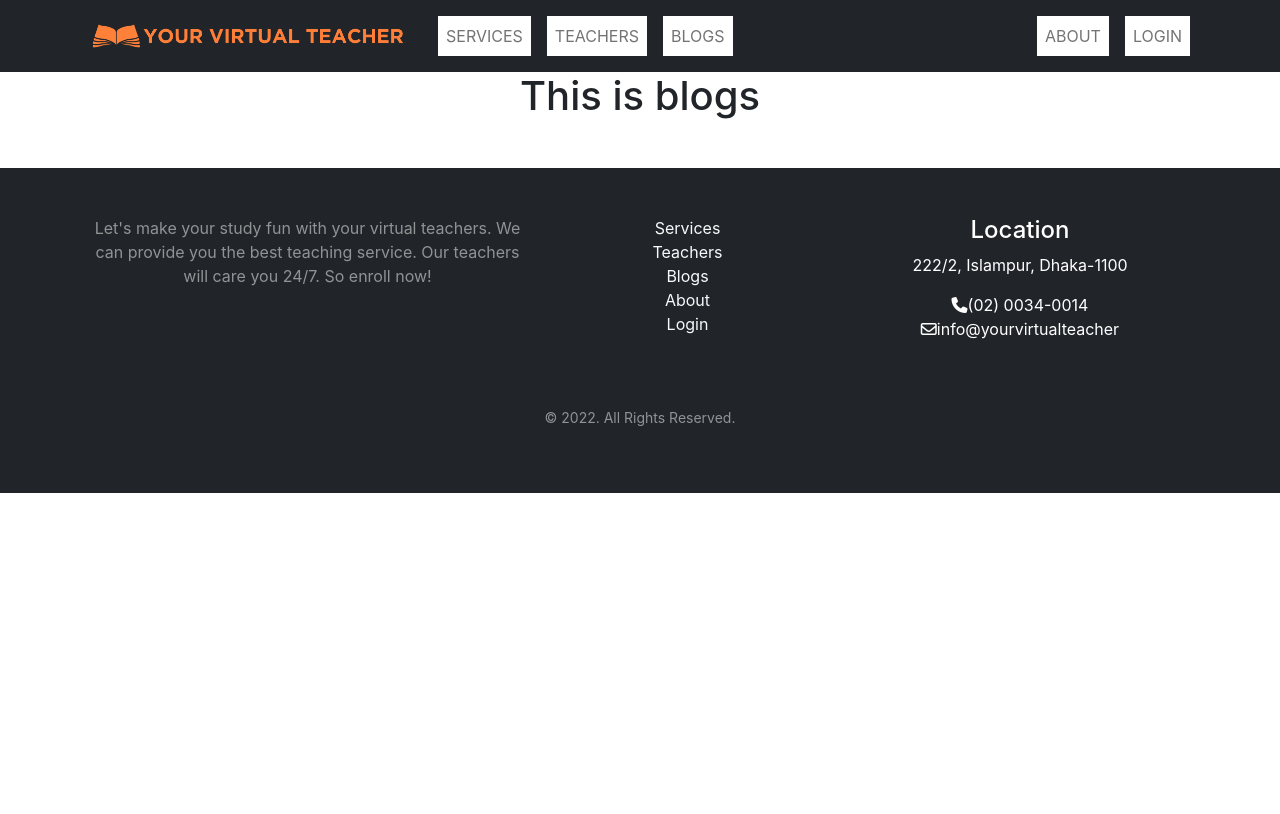
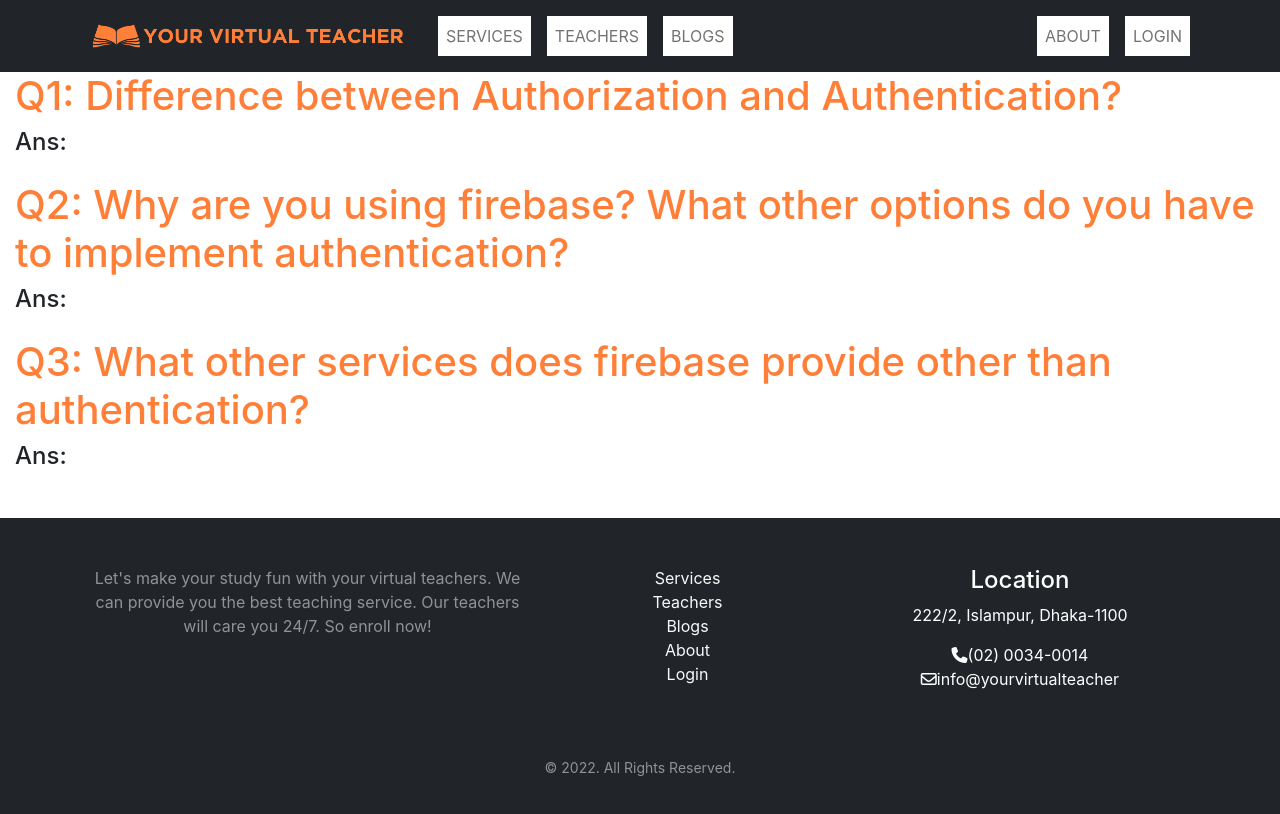
Before and after one commit to muhammadalaminwd/tenth-assignment, a React (Create React App) app: page /blogs in a window 1280 px wide. Shown: the top 814 px of the page. Built offline with nearby package versions, Linux system fonts and the light colour scheme; no server answers.

Commit message:
questions-adde

```diff
--- /dev/null
+++ b/src/Pages/Blogs/Blogs.css
@@ -0,0 +1,9 @@
+.question{
+    color: #FF7F39;
+    text-align: left;
+    margin-left: 15px;
+}
+.answer{
+    text-align: left;
+    margin-left: 15px;
+}
--- a/src/Pages/Blogs/Blogs.js
+++ b/src/Pages/Blogs/Blogs.js
@@ -1,9 +1,15 @@
 import React from 'react';
+import './Blogs.css'
 
 const Blogs = () => {
     return (
         <div>
-            <h1>This is blogs</h1>
+            <h1 className='question'>Q1: Difference between Authorization and Authentication?</h1>
+            <h4 className='answer mb-4'>Ans: </h4>
+            <h1 className='question'>Q2: Why are you using firebase? What other options do you have to implement authentication?</h1>
+            <h4 className='answer mb-4'>Ans: </h4>
+            <h1 className='question'>Q3: What other services does firebase provide other than authentication?</h1>
+            <h4 className='answer'>Ans: </h4>
         </div>
     );
 };
--- a/src/Pages/Home/Home/Teachers/Teachers.js
+++ b/src/Pages/Home/Home/Teachers/Teachers.js
@@ -6,7 +6,7 @@ import teacher3 from '../../../../images/images/teachers/teacher-3.jpg'
 import Teacher from '../../Home/Teacher/Teacher';
 
 const teachers = [
-    {id: 1, name: 'Muhammad Al Amin', img: teacher1 , aboutme: 'I am your Math, English and Programming teacher. Teaching is my passion. I love to learn new things and share my knowledge with my students.'},
+    {id: 1, name: 'Muhammad Al Amin', img: teacher1 , aboutme: 'I will be your Math, English and Programming teacher. Teaching is my passion. I love to learn new things and share my knowledge with my students.'},
     {id: 2, name: 'Sagor Islam', img: teacher2, aboutme: 'I am your History and Science teacher. I love to teach history and science. My teaching style will astonished you.'},
     {id: 3, name: 'Chris rock', img: teacher3, aboutme: 'Hey guys, your Accounting teacher is here. My first love is Accounging. Life should be balanced like debit and credit.'}
 ]
--- a/src/Pages/ServiceDetail/ServiceDetail.js
+++ b/src/Pages/ServiceDetail/ServiceDetail.js
@@ -5,10 +5,10 @@ const ServiceDetail = () => {
     const {serviceId} = useParams();
     return (
         <div>
-            <h2>Welcome to Detail: {serviceId}</h2>
+            <h2>You chose {serviceId}</h2>
             <div className='text-center'>
             <Link to="/checkout">
-            <button className='btn btn-primary'>Proced Checkout</button>
+            <button className='btn btn-primary'>Proced to Checkout</button>
             </Link>
             </div>
         </div>
--- a/src/Pages/Shared/Footer/Footer.js
+++ b/src/Pages/Shared/Footer/Footer.js
@@ -2,8 +2,7 @@ import React from "react";
 import "./Footer.css";
 
 const Footer = () => {
-  const today = new Date();
-  const year = today.getFullYear();
+
   return (
     <footer className="bg-dark">
       <div className="mt-5 pt-5 pb-5 footer">
```
Also changed, not shown: public/services.json (+6 -6 lines).
